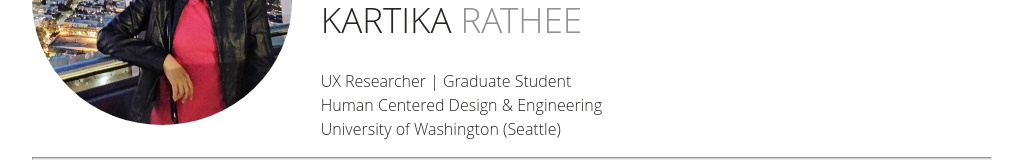
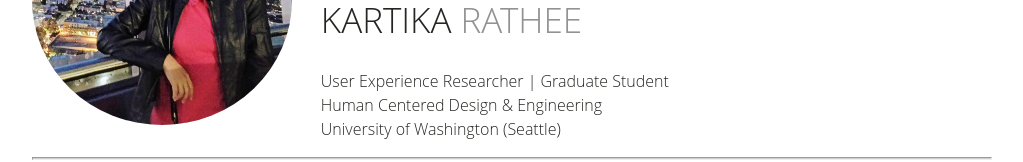
Before and after one commit to Kartika12/kartika12.github.io, a plain HTML site: page index.html in a window 1280 px wide. Shown: the part 133-295 px from the top of the page, without its empty margins (128-1151 px from the left). Drawn offline with Linux system fonts and the light colour scheme.

Commit message:
Update index.html

```diff
--- a/index.html
+++ b/index.html
@@ -21,7 +21,7 @@
   <!-- Identity details -->
  <section class="profileHeader">
 	   <h1> <span class="darkTheme"> KARTIKA</span> RATHEE </h1>
-    <h3> <span class="darkTheme"> UX Researcher</span> | Graduate Student <br><span class="darkTheme"> Human Centered Design &amp; Engineering </span> <br>
+    <h3> <span class="darkTheme"> User Experience Researcher</span> | Graduate Student <br><span class="darkTheme"> Human Centered Design &amp; Engineering </span> <br>
     University of Washington (Seattle)</h3>
     <hr>
     <p> First year master's student at University of Washington in <a href="https://www.hcde.washington.edu/ms" target="_blank"> Human Centered Design & Engineering.</a> <br> You can contact me at <strong> kartika @ uw . edu.</strong></p>
```
